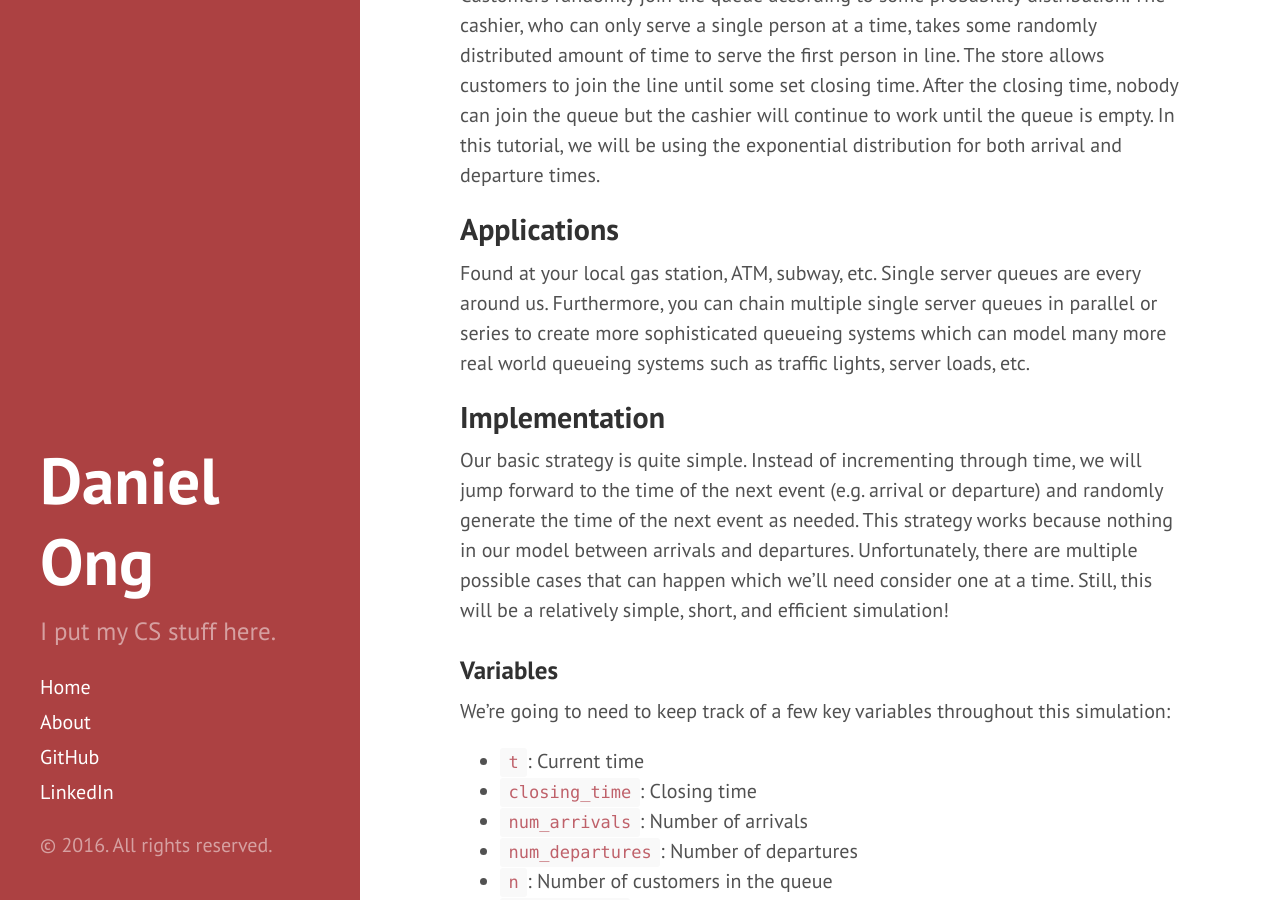
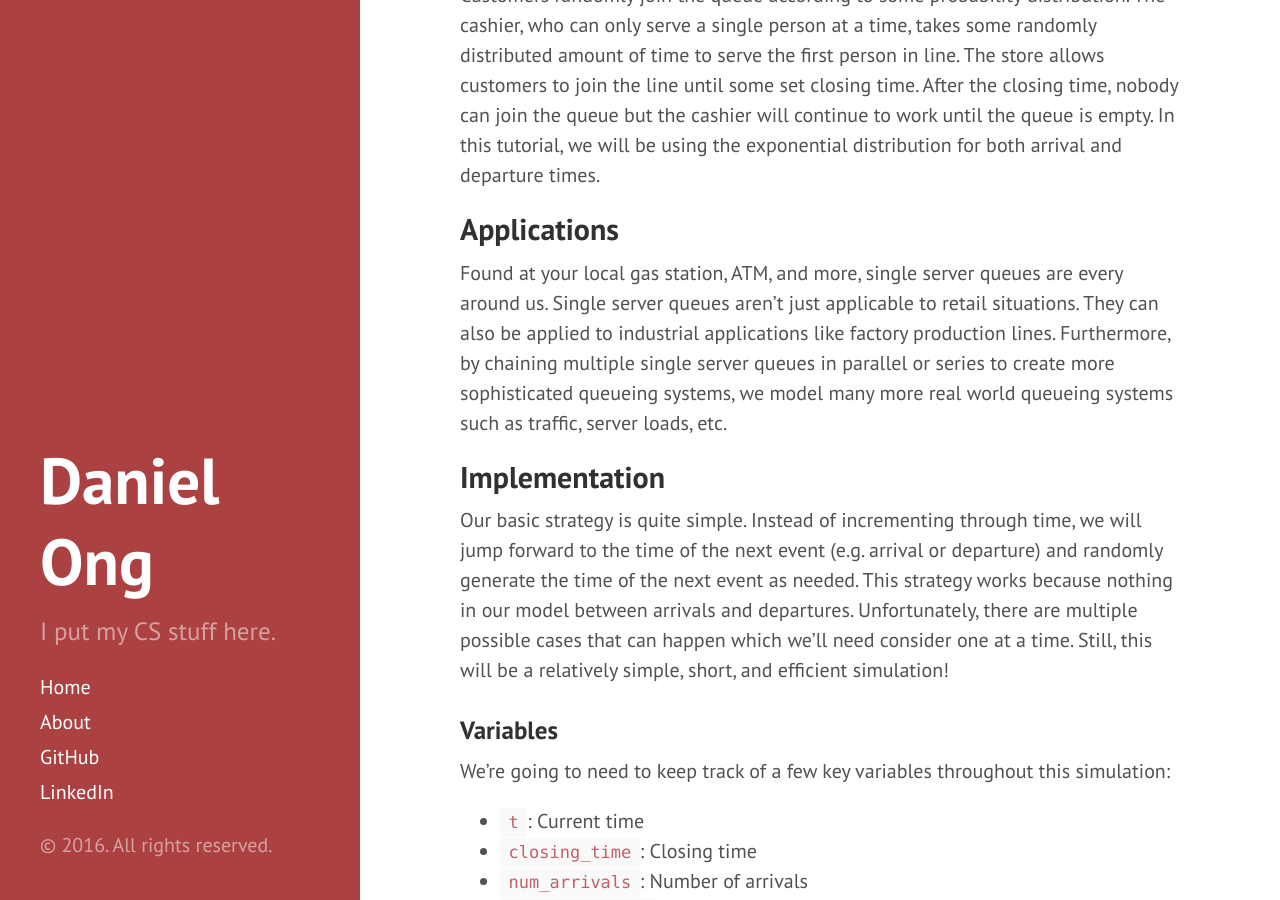
Before and after one commit to danong/danong.github.io, a Jekyll site: the page built from _posts/2016-02-18-single-server-queue.md, in a window 1280 px wide and 900 px high, scrolled down 515 px. Built offline with Jekyll 4.4.1, drawn with Linux system fonts in a browser that asks for light colours.

Commit message:
Image test

```diff
--- a/_posts/2016-02-18-single-server-queue.md
+++ b/_posts/2016-02-18-single-server-queue.md
@@ -14,7 +14,7 @@
 Take a grocery store with one checkout aisle as an example of a single server queue. Customers randomly join the queue according to some probability distribution. The cashier, who can only serve a single person at a time, takes some randomly distributed amount of time to serve the first person in line. The store allows customers to join the line until some set closing time. After the closing time, nobody can join the queue but the cashier will continue to work until the queue is empty. In this tutorial, we will be using the exponential distribution for both arrival and departure times.
 
 ## Applications
-Found at your local gas station, ATM, subway, etc. Single server queues are every around us. Furthermore, you can chain multiple single server queues in parallel or series to create more sophisticated queueing systems which can model many more real world queueing systems such as traffic lights, server loads, etc.
+Found at your local gas station, ATM, and more, single server queues are every around us. Single server queues aren't just applicable to retail situations. They can also be applied to industrial applications like factory production lines. Furthermore, by chaining multiple single server queues in parallel or series to create more sophisticated queueing systems, we model many more real world queueing systems such as traffic, server loads, etc.
 
 ## Implementation
 Our basic strategy is quite simple. Instead of incrementing through time, we will jump forward to the time of the next event (e.g. arrival or departure) and randomly generate the time of the next event as needed. This strategy works because nothing in our model between arrivals and departures. Unfortunately, there are multiple possible cases that can happen which we'll need consider one at a time. Still, this will be a relatively simple, short, and efficient simulation!
@@ -98,3 +98,5 @@
 
 ## Analysis of queue lengths
 Lorem ipsum
+
+![placeholder](/Images/ssqueue_scatter.png "Scatter Plot")
```
Also changed, not shown: Images/ssqueue_scatter.png (added).
